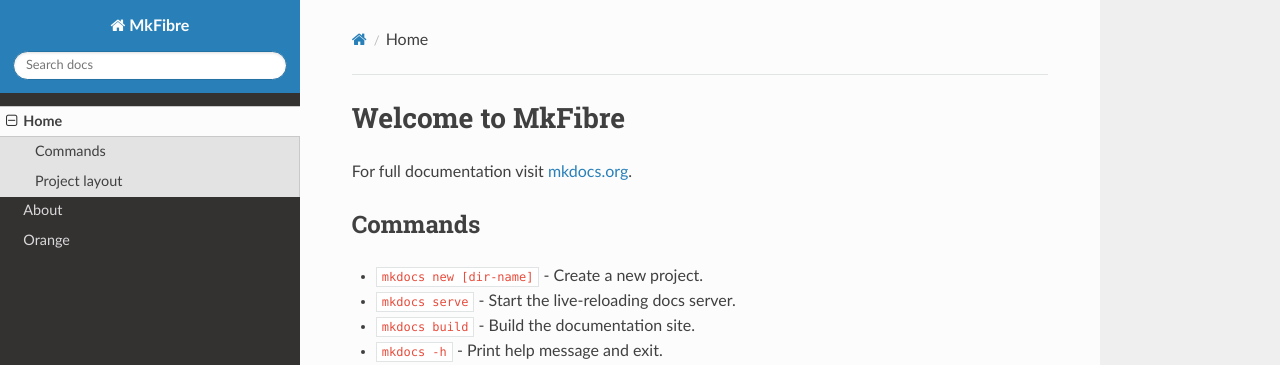
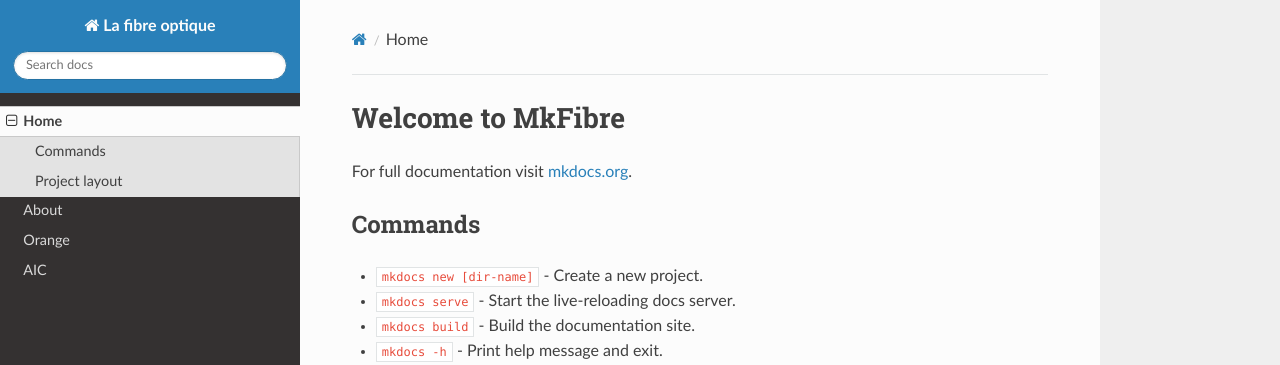
Before and after one commit to NColombelli/NColombelli.github.io, an MkDocs documentation site: the page built from docs/index.md, in a window 1280 px wide. Shown: the top 365 px of the page. Built offline with MkDocs 1.6.1, drawn with Linux system fonts in a browser that asks for light colours; nearby versions of some CDN libraries.

Commit message:
Update mkdocs.yml

```diff
--- a/mkdocs.yml
+++ b/mkdocs.yml
@@ -1,9 +1,10 @@
-site_name: MkFibre
+site_name: La fibre optique
 site_url: https://ncolombelli.github.io/
 nav:
     - Home: index.md
     - About: about.md
     - Orange: orange.md
+    - AIC: aic.md
 theme:
     name: readthedocs # mkdocs # windmill # readthedocs bootstrap4
     palette: teal #indigo pink black purpple teal blue light blue green yellow
```
